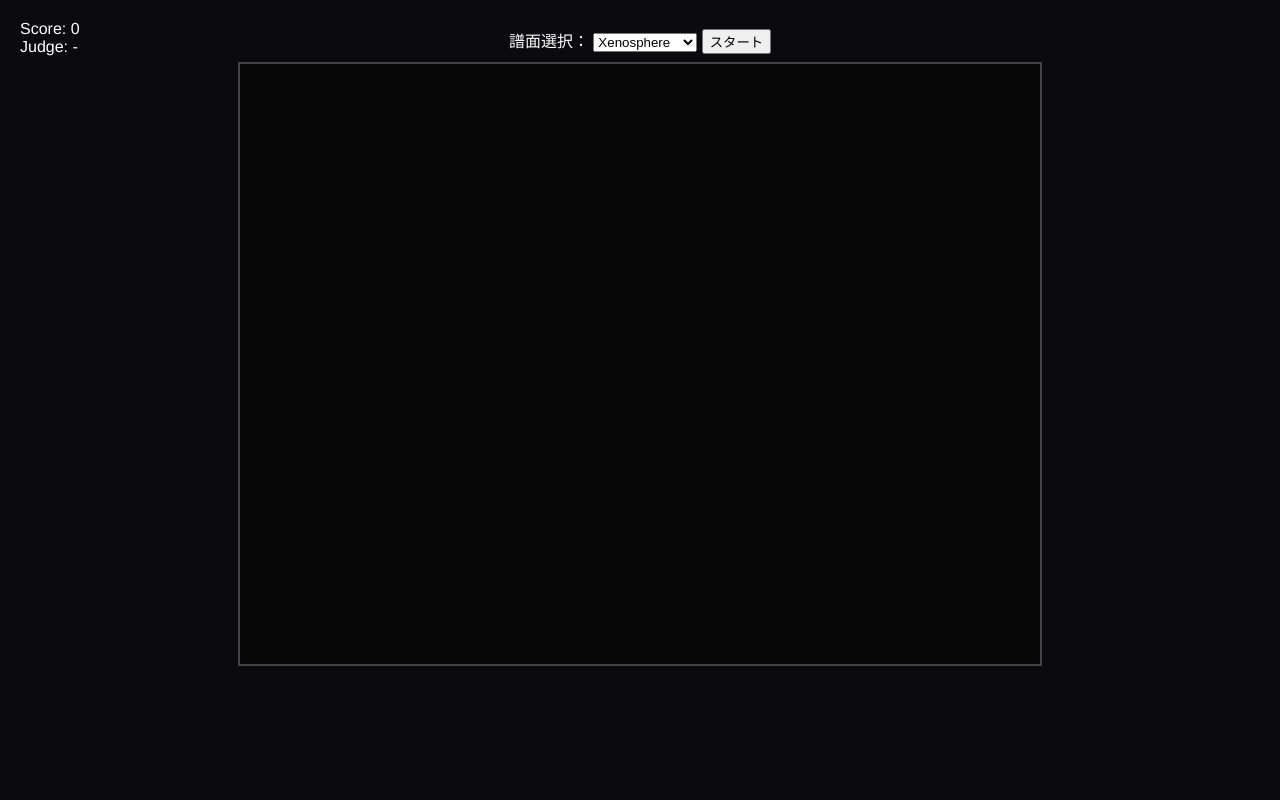
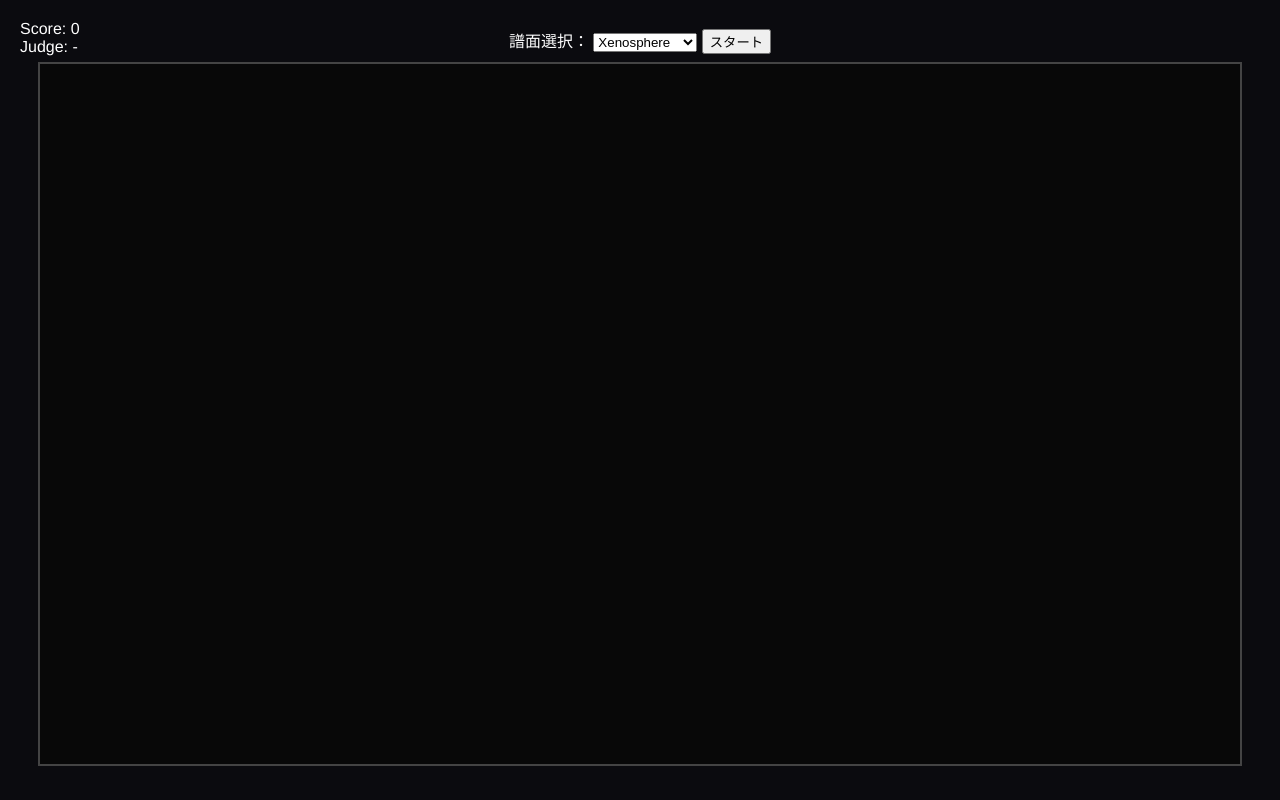
Before and after one commit to Lraizyuur/osu-like-game, a plain HTML site: page index.html in a window 1280 px wide. Drawn offline with Linux system fonts and the light colour scheme; no server answers.

Commit message:
枠の大きさ変更

```diff
--- a/index.html
+++ b/index.html
@@ -12,7 +12,7 @@
     <button id="startBtn">スタート</button>
   </div>
 
-  <canvas id="gameCanvas" width="800" height="600"></canvas>
+  <canvas id="gameCanvas" width="1200" height="700"></canvas>
 
   <div id="hud" class="hud">
     <div id="score">Score: 0</div>
```
Also changed, not shown: 1 other file.
